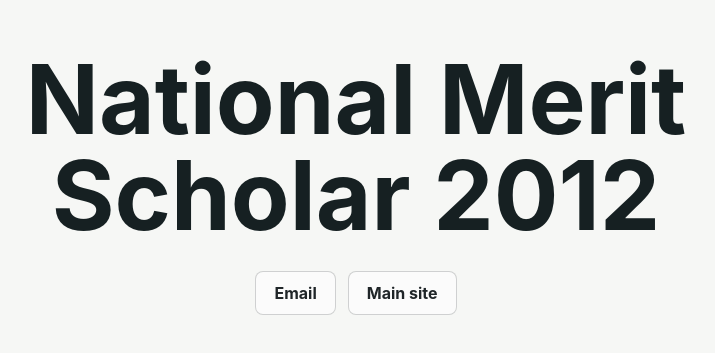
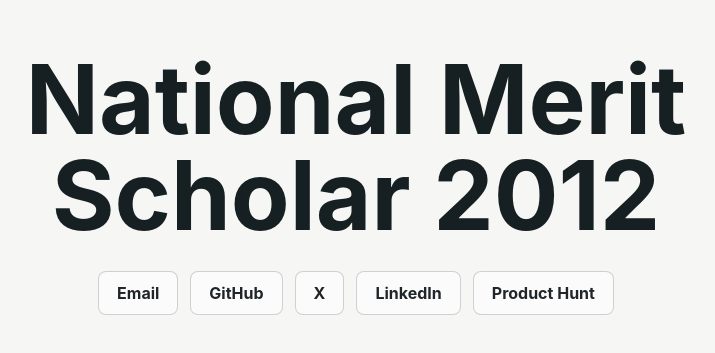
Before and after one commit to nfiacco/personal-site, a React (Vite) app: page / in a window 1280 px wide. Shown: the part 217-570 px from the top of the page, without its empty margins (284-999 px from the left). Built offline with nearby package versions, Linux system fonts and the light colour scheme.

Commit message:
Update homepage links

```diff
--- a/src/main.tsx
+++ b/src/main.tsx
@@ -9,7 +9,26 @@
         <h1 id="page-title">National Merit Scholar 2012</h1>
         <div className="actions">
           <a href="mailto:nick@fiacco.com">Email</a>
-          <a href="https://fiacco.com">Main site</a>
+          <a href="https://github.com/nfiacco" rel="noreferrer" target="_blank">
+            GitHub
+          </a>
+          <a href="https://x.com/nick_fiacco" rel="noreferrer" target="_blank">
+            X
+          </a>
+          <a
+            href="https://www.linkedin.com/in/nfiacco"
+            rel="noreferrer"
+            target="_blank"
+          >
+            LinkedIn
+          </a>
+          <a
+            href="https://www.producthunt.com/@nfiacco"
+            rel="noreferrer"
+            target="_blank"
+          >
+            Product Hunt
+          </a>
         </div>
       </section>
     </main>
```
